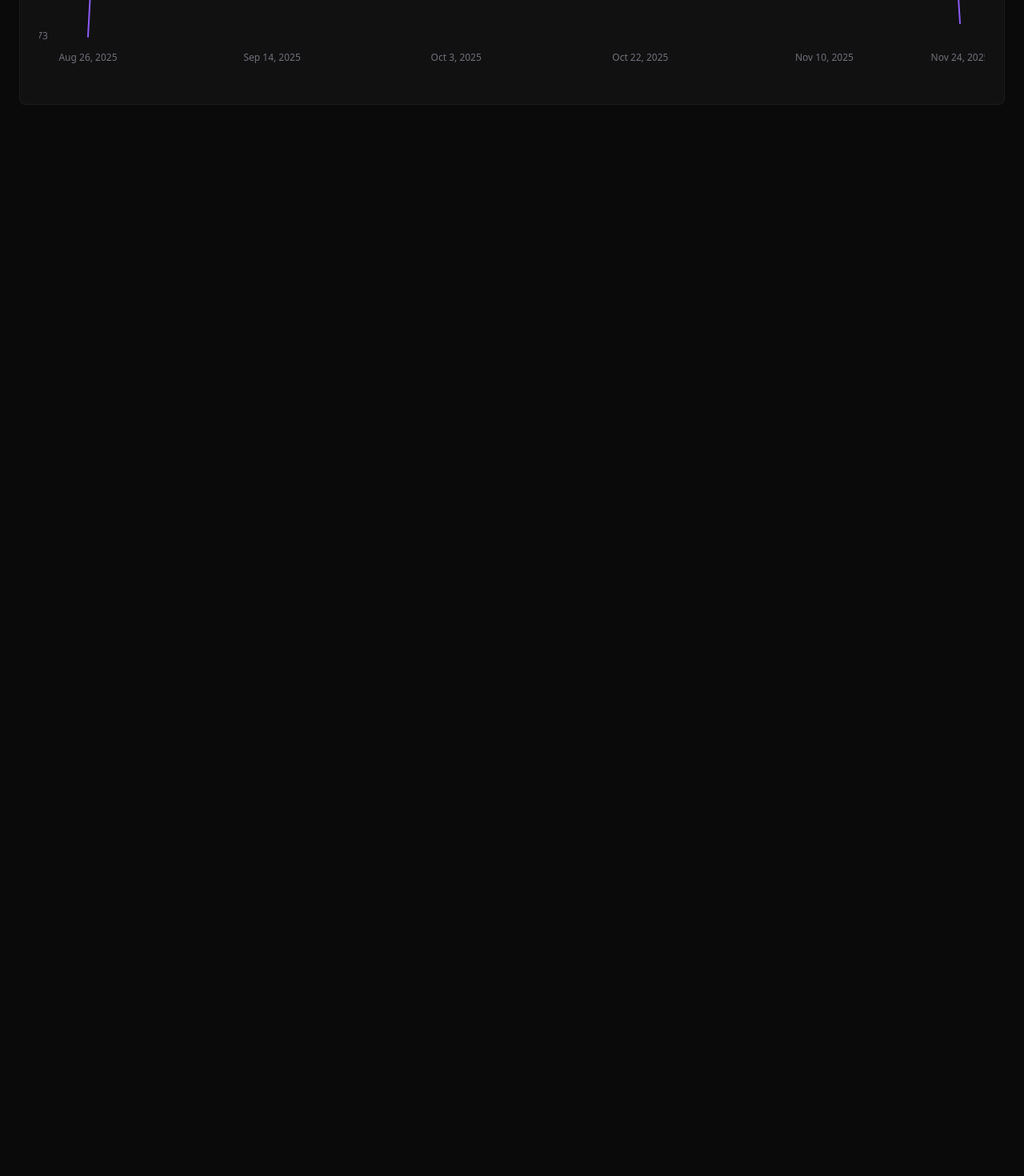
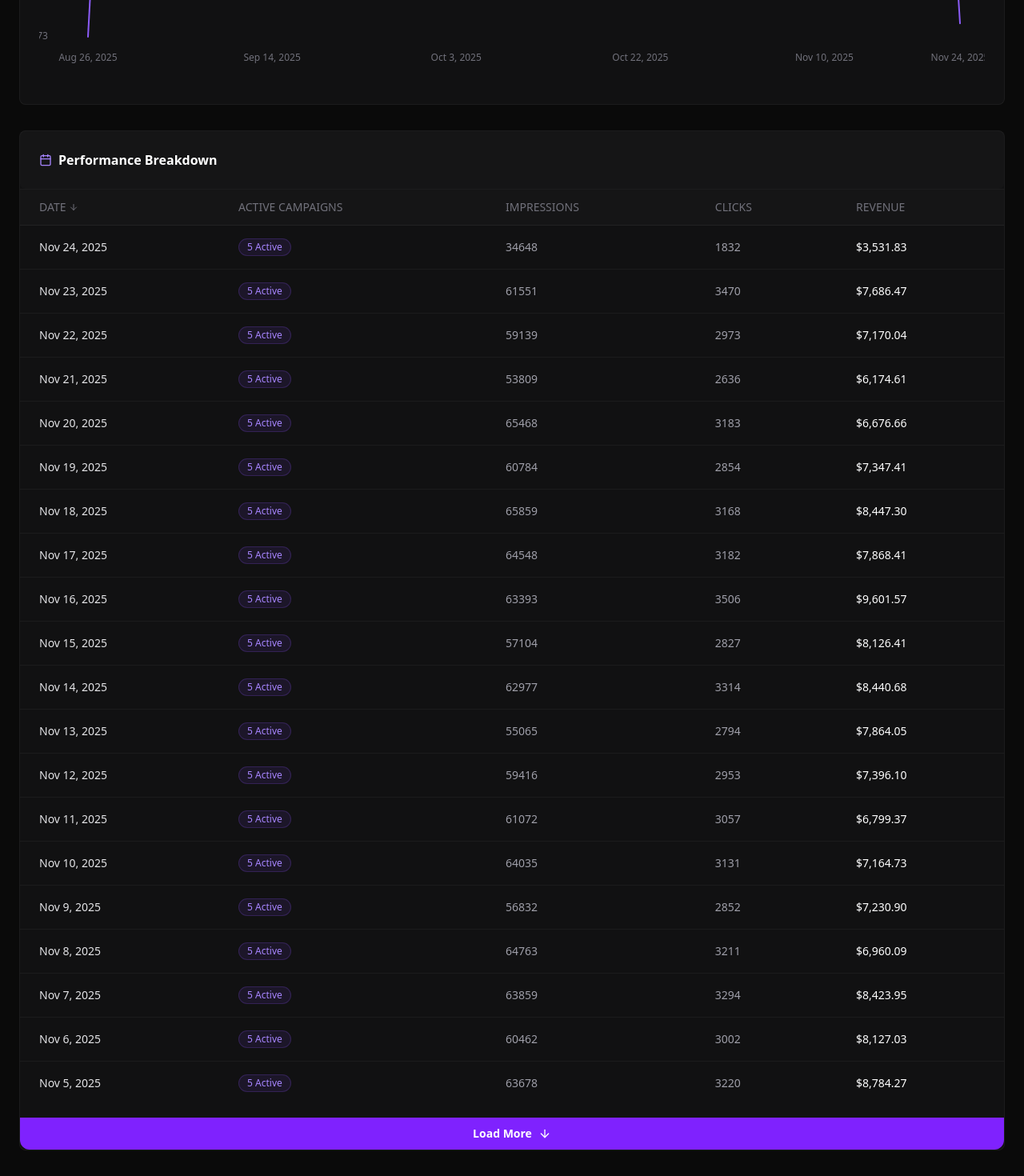
Before and after one commit to hapttic/front-test-assigment-2025-public, a React (Vite) app: page / in a window 1280 px wide. Shown: the part 547-2017 px from the top of the page at 80% size. Before the commit the page ends 800 px from the top, so only its background shows below. Built offline with nearby package versions, Linux system fonts and the light colour scheme.

Commit message:
feat: Add styling to table

```diff
--- a/package.json
+++ b/package.json
@@ -11,6 +11,7 @@
   },
   "dependencies": {
     "@tailwindcss/vite": "^4.1.17",
+    "lucide-react": "^0.555.0",
     "react": "^19.2.0",
     "react-dom": "^19.2.0",
     "tailwindcss": "^4.1.17"
--- a/src/App.tsx
+++ b/src/App.tsx
@@ -39,9 +39,9 @@ function App() {
       <TimelineChartSection
         metrics={aggregatedData}
       />
-      {/* <TableSection
+      <TableSection
         metrics={aggregatedData}
-      /> */}
+      />
     </main>
   );
 }
--- /dev/null
+++ b/src/components/Badge.tsx
@@ -0,0 +1,10 @@
+
+function Badge({ count }: { count: number }) {
+    return (
+        <span className="inline-flex items-center px-2.5 py-0.5 rounded-full text-xs font-medium bg-violet-500/10 text-violet-400 border border-violet-500/20">
+            {count} Active
+        </span>
+    );
+}
+
+export default Badge;
--- a/src/components/Section.tsx
+++ b/src/components/Section.tsx
@@ -1,6 +1,6 @@
 
-function Section({ children} : { children: React.ReactNode }) {
-    return <section className="bg-zinc-900/50 p-1 rounded-lg border border-white/5 py-5 px-6">{children}</section>;
+function Section({ children, className} : { children: React.ReactNode, className?: string }) {
+    return <section className={`bg-zinc-900/50 rounded-lg border border-white/5 ${className}`}>{children}</section>;
 }
 
 export default Section;
--- a/src/components/Table.tsx
+++ b/src/components/Table.tsx
@@ -1,7 +1,9 @@
 import { useState } from "react";
 import { TableSortType, type TableProps } from "../types/types";
+import { ArrowUp, ArrowDown } from "lucide-react";
+import Badge from "./Badge";
 
-const INITIAL_DATA_SIZE = 50;
+const INITIAL_DATA_SIZE = 20;
 const LOAD_MORE_STEP = 20;
 
 function Table( { metrics }: TableProps) {
@@ -56,36 +58,46 @@ function Table( { metrics }: TableProps) {
 
     return <div>
         <table className="table-auto w-full text-left">
-            <thead>
+            <thead className="bg-white/[0.02] text-sm uppercase text-zinc-500 border-y border-white/5">
                 <tr>
-                    <th onClick={() => handleSortClick('date')}>Date</th>
-                    <th>Active Campaigns</th>
-                    <th>Impressions</th>
-                    <th>Clicks</th>
-                    <th onClick={() => handleSortClick('revenue')}>Revenue</th>
+                    <th
+                        className="font-normal cursor-pointer py-3 px-6 hover:text-white transition-colors duration-200 flex items-center hover:bg-white/5"
+                        onClick={() => handleSortClick('date')}>
+                            Date
+                            {sortType === TableSortType.TIME_ASC && <ArrowUp className="inline-block w-3 h-3 ml-1"/>}
+                            {sortType === TableSortType.TIME_DESC && <ArrowUp className="inline-block w-3 h-3 ml-1 rotate-180"/>}
+                        </th>
+                    <th className="font-normal py-3 px-6">Active Campaigns</th>
+                    <th className="font-normal py-3 px-6">Impressions</th>
+                    <th className="font-normal py-3 px-6">Clicks</th>
+                    <th
+                        className="font-normal cursor-pointer py-3 px-6 hover:text-white transition-colors duration-200 flex items-center hover:bg-white/5"
+                        onClick={() => handleSortClick('revenue')}>
+                            Revenue
+                            {sortType === TableSortType.REVENUE_ASC && <ArrowUp className="inline-block w-3 h-3 ml-1"/>}
+                            {sortType === TableSortType.REVENUE_DESC && <ArrowUp className="inline-block w-3 h-3 ml-1 rotate-180"/>}
+                    </th>
                 </tr>
             </thead>
-            <tbody>
+            <tbody className="divide-y divide-white/5 text-sm">
                 {visibleMetrics.map((metric) => (
-                    <tr key={metric.label}>
-                        <td>{metric.label}</td>
-                        <td>{metric.campaigns.size}</td>
-                        <td>{metric.impressions}</td>
-                        <td>{metric.clicks}</td>
-                        <td>{metric.revenue.toFixed(2)}</td>
+                    <tr key={metric.label} className="hover:bg-white/[0.02] transition-colors">
+                        <td className="px-6 py-4 font-medium text-zinc-200 whitespace-nowrap">{metric.label}</td>
+                        <td className="px-6 py-4"><Badge count={metric.campaigns.size}/></td>
+                        <td className="px-6 py-4 text-zinc-400">{metric.impressions}</td>
+                        <td className="px-6 py-4 text-zinc-400">{metric.clicks}</td>
+                        <td className="px-6 py-4">${metric.revenue.toLocaleString(undefined, { minimumFractionDigits: 2, maximumFractionDigits: 2 })}</td>
                     </tr>
                 ))}
             </tbody>
         </table>
         {hasMore && (
-            <div className="flex justify-center mt-4">
                 <button
                     onClick={handleLoadMore}
-                    className="px-4 py-2 bg-red-500 text-white rounded hover:bg-red-600"
+                    className="w-full text-white text-sm font-semibold rounded-b-xl bg-violet-600 hover:bg-violet-800 transition-colors cursor-pointer h-10 flex justify-center items-center gap-2 mt-4"
                 >
-                    Load More ({metrics.length - visibleCount} remaining)
+                    Load More <ArrowDown className="w-4 h-4" />
                 </button>
-            </div>
         )}
     </div>
 }
--- a/src/components/TableSection.tsx
+++ b/src/components/TableSection.tsx
@@ -1,10 +1,16 @@
 import type { TableSectionProps } from "../types/types";
+import Section from "./Section";
 import Table from "./Table";
+import { Calendar } from 'lucide-react';
 
 function TableSection({ metrics } : TableSectionProps ) {
-    return <section className="w-full">
+    return <Section>
+        <div className="font-semibold text-white flex items-center gap-2 bg-white/[0.02] p-6 rounded-md">
+            <Calendar className="w-4 h-4 text-violet-400"/>
+            <h2 className="font-semibold text-white flex items-center gap-2">Performance Breakdown</h2>
+        </div>
         <Table metrics={metrics} />
-    </section>
+    </Section>
 }
 
 export default TableSection;
--- a/src/components/TimelineChartSection.tsx
+++ b/src/components/TimelineChartSection.tsx
@@ -10,7 +10,7 @@ function TimelineChartSection({
   const [metricType, setMetricType] = useState<MetricType>(MetricType.REVENUE);
 
   return (
-    <Section>
+    <Section className="py-5 px-6">
       <div className="flex justify-between items-center">
         <div>
           <h2 className="text-lg font-semibold text-white tracking-tight">Revenue Over Time </h2>
```
Also changed, not shown: 1 other file (tests, documents, lock files or other folders).
